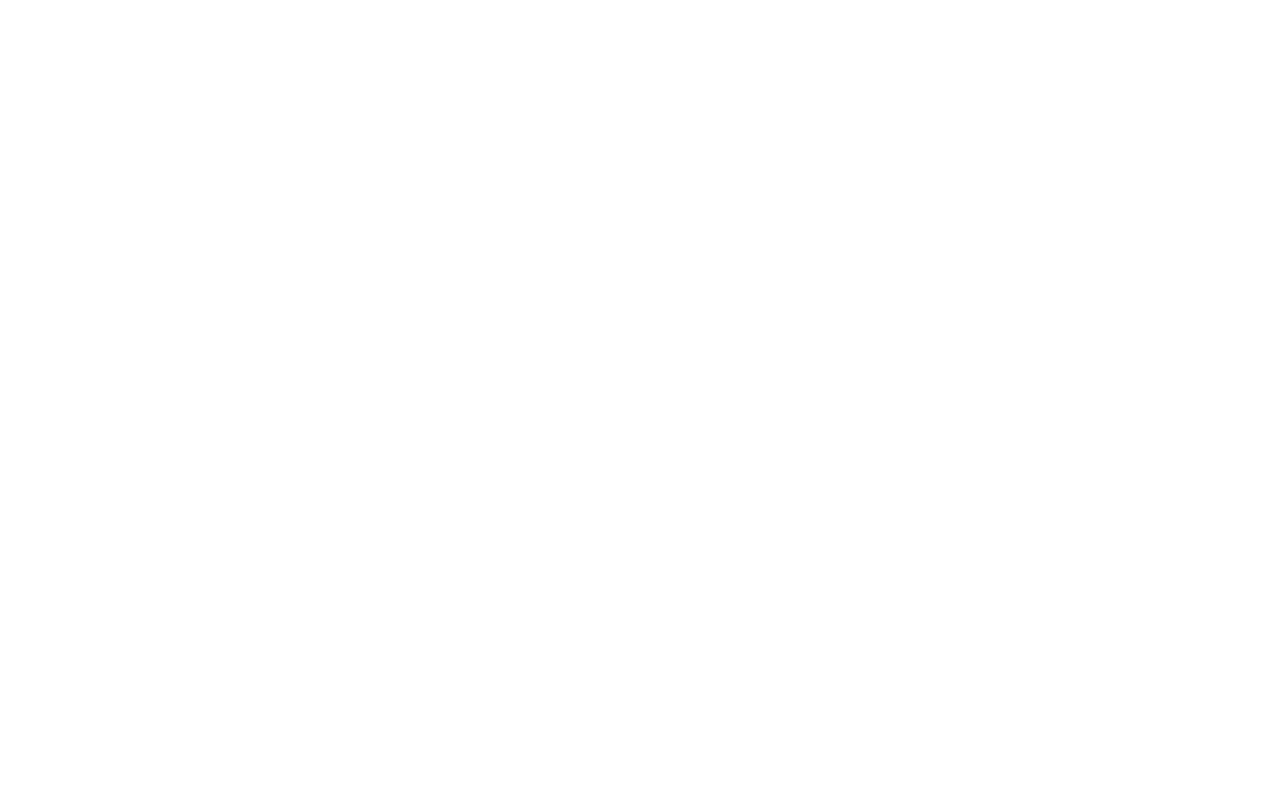
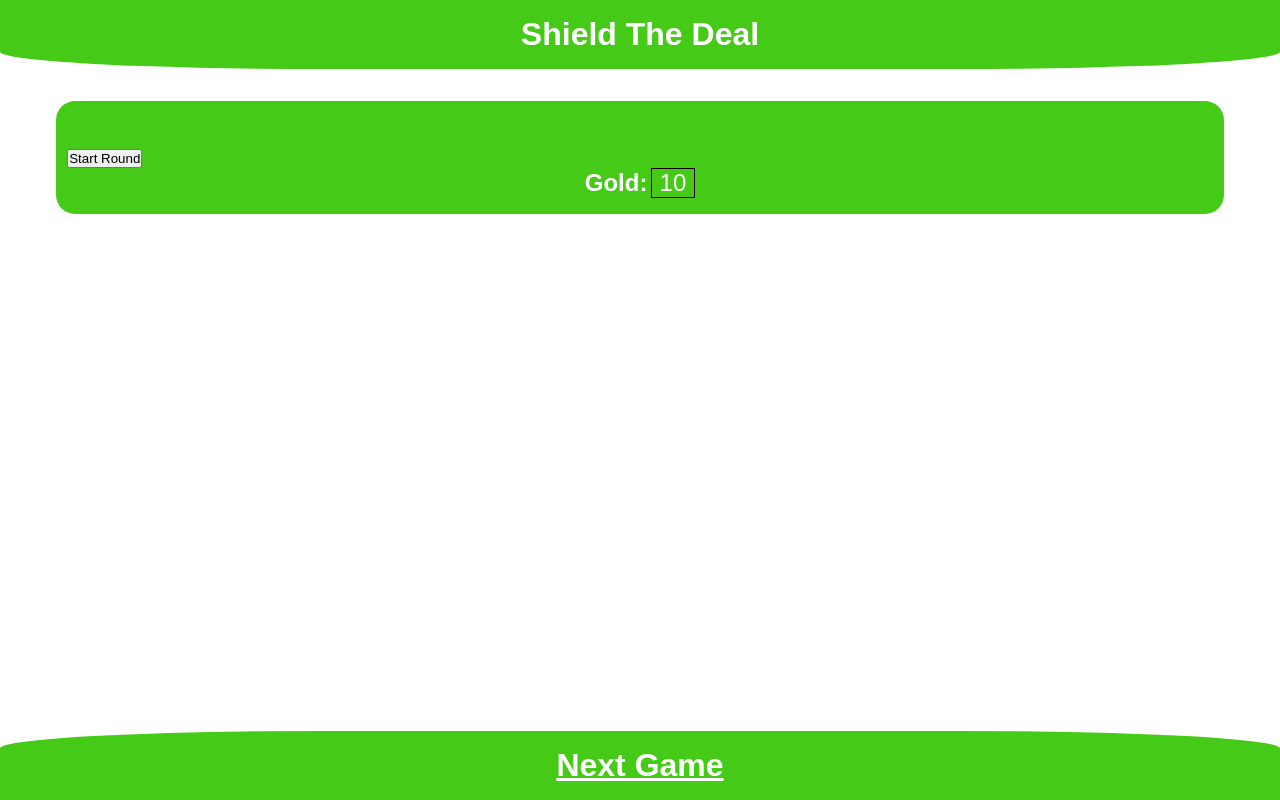
Before and after one commit to NeneIsTheName/gameshowDND, a Vue app: page /shieldTheDeal in a window 1280 px wide. Before the commit this address had no page. Built offline with nearby package versions, Linux system fonts and the light colour scheme.

Commit message:
gameshow Done

```diff
--- a/src/games/liarsDice.vue
+++ b/src/games/liarsDice.vue
@@ -38,7 +38,7 @@
     </section>
 </main>
 
-<footer_file text="Next Game" link="roomOrBear"/>
+<footer_file text="Next Game" link="shieldTheDeal"/>
 </template>
 
 <script>
--- a/src/games/roomOrBear.vue
+++ b/src/games/roomOrBear.vue
@@ -113,13 +113,6 @@
                     madeBears++
                 }
             }
-
-            //Checks if room isn't the special room and if room has 3 or more players in it. (If it does it removes 10 gold)
-            this.rooms.forEach((room, index) => {
-                if(document.getElementById(`roomGold${index}`).innerText !== "?" && room.length > 2){
-                    document.getElementById(`roomGold${index}`).innerText -= 10
-                }
-            })
         },
         earndGold(){
             this.rooms.forEach((room, room_index) => {
--- /dev/null
+++ b/src/games/shieldTheDeal.vue
@@ -0,0 +1,114 @@
+<template>
+<header_file title="Shield The Deal"/>
+
+<main class="main">
+    <section class="big-card">
+        <div class="rooms-list">
+            <div v-for="(player, index) in this.players" class="room" :id="`player${player.id}`" :style="{width: `${100/this.players.length}%`}">
+                <div class="room__title">
+                    <p class="room__title--text">{{ player.name }} | {{ player.gold }}</p>
+                    <p class="room__title--text">tokens: <span :id="`tokens${player.id}`">3</span></p>
+                </div>
+                <div class="room__choice">
+                    <button class="room__choice--shield" @click="shield(player.id)">Shield</button>
+                    <button class="room__choice--steal" @click="stealer=player.id">Steal</button>
+                </div>
+            </div>
+        </div>
+
+        <div class="shieldTheDeal">
+            <div v-if="stealer" class="players-list">
+                <div v-for="player in players" class="players-list__choose">
+                    <p v-if="player.id != stealer" @click="linkSteal(player.id)" class="players-list__choose--player">{{ player.name }}</p>
+                </div>
+            </div>
+            <div class="">
+                <button @click="start_round()">Start Round</button>
+            </div>
+        </div>
+
+        <div class="reward">
+            <div class="reward__gold">
+                <p class="reward__gold--text">Gold:</p>
+                <span contenteditable="true" @input="earnedGold = Number($event.target.innerText)" class="reward__gold--input" id="earnedGold">10</span>
+            </div>
+        </div>
+    </section>
+</main>
+
+<footer_file text="Next Game" link="roomOrBear"/>
+</template>
+
+<script>
+import header_file from '../components/header.vue';
+import footer_file from '../components/footer.vue';
+
+export default{
+    name: "liarsDice",
+    components: {
+        header_file,
+        footer_file,
+    },
+    computed: {
+        players() {
+            return this.$store.state.players
+        }
+    },
+    data(){
+        return {
+            earnedGold: 10,
+            stealer: 0,
+            steals: [],
+        }
+    },
+    methods: {
+        shield(id){
+            document.getElementById(`player${id}`).classList.add('shield')
+            document.getElementById(`tokens${id}`).innerText = Number(document.getElementById(`tokens${id}`).innerText)-1
+        },
+        linkSteal(stolen_from){
+            if(!this.steals.filter(steal => steal.stealer === this.stealer).length){
+                this.steals.push({stealer: this.stealer, stolen_from: stolen_from})
+                document.getElementById(`player${this.stealer}`).classList.add('lost')
+                document.getElementById(`tokens${this.stealer}`).innerText = Number(document.getElementById(`tokens${this.stealer}`).innerText)-1
+            }
+            this.stealer = 0
+        },
+        start_round(){
+            this.players.forEach(player => {
+                const check = this.steals.filter(steal_filter => steal_filter.stolen_from === player.id).length
+                console.log(check)
+                if(document.getElementById(`player${player.id}`).classList.contains("shield") || !check){
+                    this.$store.commit('addGold', {id: player.id, earnedGold: this.earnedGold})
+                }
+            })
+
+            this.steals.forEach(steal => {
+                if(!document.getElementById(`player${steal.stolen_from}`).classList.contains("shield")){
+                    //Checks if stealer has bin stolen from.
+                    const check_stealer = this.steals.filter(steal_filter => steal_filter.stolen_from === steal.stealer).length
+
+                    console.log(check_stealer)
+                    let gold = 0
+                    if(!check_stealer){
+                        gold = Math.ceil(this.earnedGold+this.earnedGold/this.steals.filter(steal_filter => steal_filter.stolen_from === steal.stolen_from).length)
+                        console.log("Not stolen from Stealer: "+gold)
+                    }
+                    else{
+                        gold = Math.ceil(this.earnedGold/this.steals.filter(steal_filter => steal_filter.stolen_from === steal.stolen_from).length)
+                        console.log("Stolen from Stealer: "+gold)
+                    }
+                    this.$store.commit('addGold', {id: steal.stealer, earnedGold: gold})
+                }
+            })
+
+            this.players.forEach(player => {
+                document.getElementById(`player${player.id}`).classList.remove('shield')
+                document.getElementById(`player${player.id}`).classList.remove('lost')
+            })
+            this.stealer = 0
+            this.steals = []
+        }
+    }
+}
+</script>
--- a/src/router.js
+++ b/src/router.js
@@ -19,6 +19,11 @@
       component: () => import('./games/liarsDice.vue')
     },
     {
+      path: '/shieldTheDeal',
+      name: 'shieldTheDeal',
+      component: () => import('./games/shieldTheDeal.vue')
+    },
+    {
       path: '/roomOrBear',
       name: 'roomOrBear',
       component: () => import('./games/roomOrBear.vue')
--- /dev/null
+++ b/src/styling/games/shieldTheDeal.scss
@@ -0,0 +1,16 @@
+.shieldTheDeal{
+    margin-top: 2rem;
+
+    .players-list{
+        margin-bottom: 2rem;
+
+        &__choose{
+            text-align: center;
+            color: $color-text;
+
+            &--player{
+                cursor: grab;
+            }
+        }
+    }
+}
--- a/src/styling/rooms/rooms.scss
+++ b/src/styling/rooms/rooms.scss
@@ -28,6 +28,25 @@
             }
         }
 
+        &__choice{
+            display: flex;
+            justify-content: center;
+            gap: 0.2rem;
+            margin-top: 0.2rem;
+
+            &--shield{
+                @include button_standard;
+                background-color: $color-keep;
+                color: $color-text
+            }
+
+            &--steal{
+                @include button_standard;
+                background-color: $color-lost;
+                color: $color-text;
+            }
+        }
+
         &__gold{
             display: flex;
             align-items: center;
@@ -55,6 +74,10 @@
         }
     }
 
+    .shield{
+        background-color: $color-keep;
+    }
+
     .lost{
         background-color: $color-lost;
     }
--- a/src/styling/style.scss
+++ b/src/styling/style.scss
@@ -32,5 +32,6 @@
 @import "./games/competitors";
 @import "./games/roleD100";
 @import "./games/liarsDice";
+@import "./games/shieldTheDeal";
 @import "./games/roomOrBear";
 @import "./games/stealOrDeal";
```
